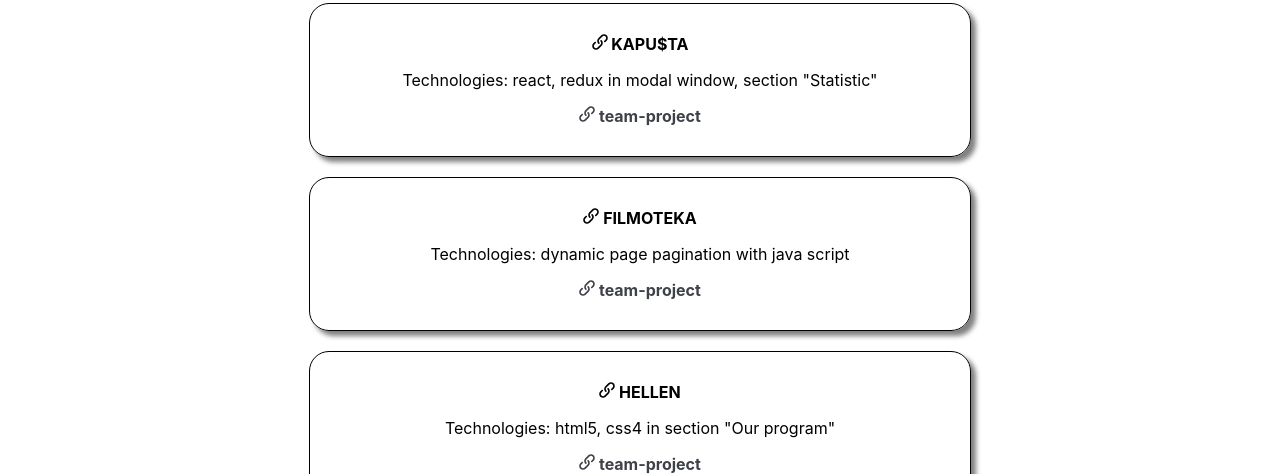
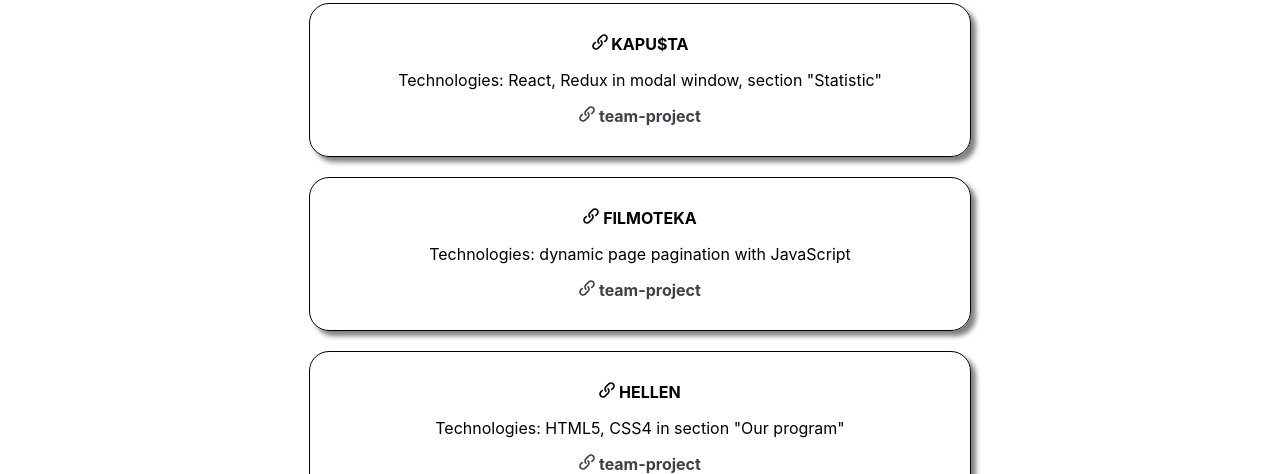
Before and after one commit to Tetiana4/CV-react, a React (Create React App) app: page /projects in a window 1280 px wide. Shown: the part 478-952 px from the top of the page. Built offline with nearby package versions, Linux system fonts and the light colour scheme.

Commit message:
Fix mistakes

```diff
--- a/src/components/App/App.jsx
+++ b/src/components/App/App.jsx
@@ -14,12 +14,11 @@ import {
   Picture,
   SkillsStyle,
   ContainerMobile,
-  Box
+  Box,
 } from './App.styled';
 
-
 export const App = () => {
-  const isDesktop = useMediaQuery({ minWidth: 1160});
+  const isDesktop = useMediaQuery({ minWidth: 1160 });
   const isTablet = useMediaQuery({ minWidth: 760, maxWidth: 1159 });
   const isMobile = useMediaQuery({ minWidth: 320, maxWidth: 769 });
 
--- a/src/views/Experience.jsx
+++ b/src/views/Experience.jsx
@@ -11,21 +11,21 @@ const projectArray = [
   // },
   {
     name: 'Kapu$ta',
-    role: 'react, redux in  modal window, section "Statistic"',
+    role: 'React, Redux in modal window, section "Statistic"',
     link: 'team-project',
     page: 'https://project-smart-finance.netlify.app/',
     href: 'https://github.com/vmorgunov/project-smart-finance-frontend',
   },
   {
     name: 'Filmoteka',
-    role: 'dynamic page pagination with java script',
+    role: 'dynamic page pagination with JavaScript',
     link: 'team-project',
     page: 'https://bogdanbon.github.io/team-project-JS/',
     href: 'https://github.com/BogdanBon/team-project-JS',
   },
   {
     name: 'Hellen',
-    role: 'html5, css4 in section "Our program"',
+    role: 'HTML5, CSS4 in section "Our program"',
     link: 'team-project',
     page: 'https://bogdanbon.github.io/team-project/',
     href: 'https://github.com/BogdanBon/team-project',
```
